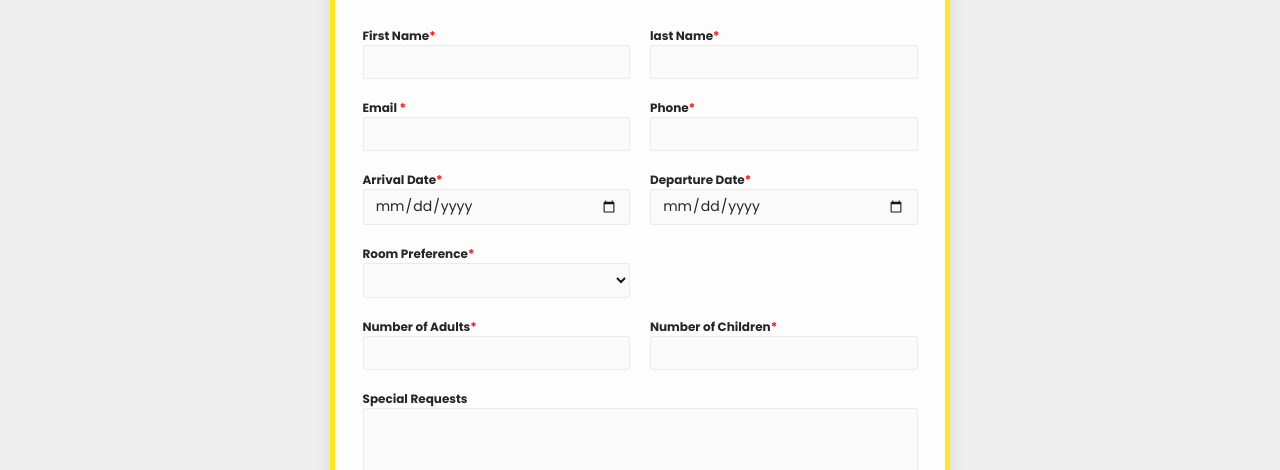
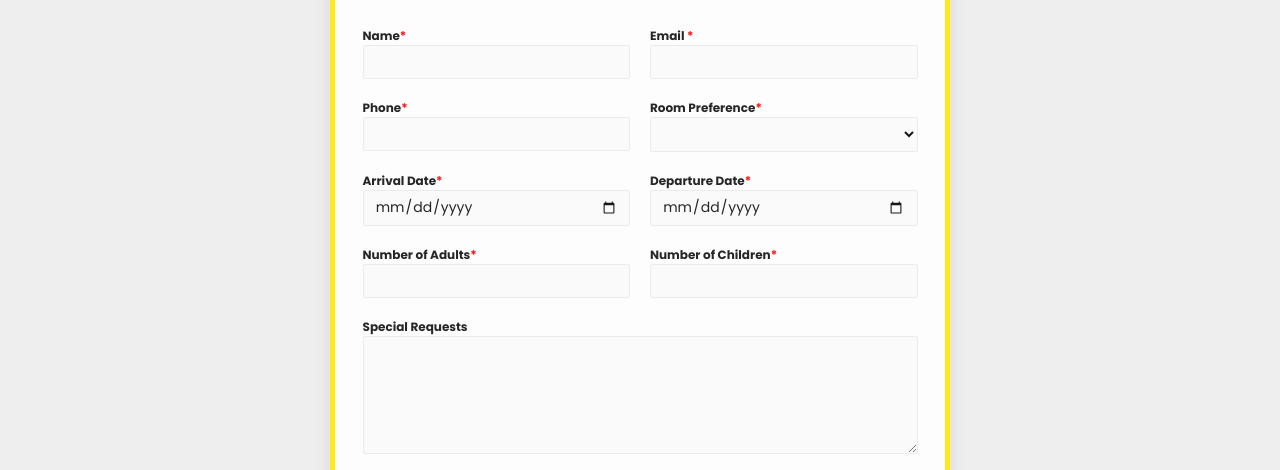
Before and after one commit to spidroid3810/hotel1.io, a plain HTML site: page booking.html in a window 1280 px wide. Shown: the part 330-800 px from the top of the page. Drawn offline with Linux system fonts and the light colour scheme.

Commit message:
Add files via upload

```diff
--- a/booking.html
+++ b/booking.html
@@ -37,12 +37,8 @@
      <h2 class="alert">Your Booking has been made <i class="fas fa-check-circle"></i></h2>
      <form id="bookForm">
      <p class="name-field">
-     <label>First Name<span>*</span></label>
+     <label>Name<span>*</span></label>
      <input type="text" name="name" id="name" required>
-     </p>
-     <p class="last-field">
-     <label>last Name<span>*</span></label>
-     <input type="text" name="last" id="last" required>
      </p>
      <p class="email-field">
      <label>Email <span>*</span></label>
@@ -152,18 +148,17 @@
 
  //Get value
  var name = getInputVal('name');
- var last = getInputVal('last');
  var email = getInputVal('email');
  var phone = getInputVal('phone');
+ var room = getInputVal('room');
  var arrival = getInputVal('arrival');
  var departure = getInputVal('departure');
- var room = getInputVal('room');
  var adults = getInputVal('adults');
  var child = getInputVal('child');
  var message = getInputVal('message');
 
  // Save message
- saveMessage(name, last, email, phone,arrival,departure,room,adults,child, message);
+ saveMessage(name, email, phone,room,arrival,departure,adults,child, message);
 
  // Show alert
  document.querySelector('.alert').style.display = 'block';
@@ -183,16 +178,15 @@
  }
 
  // Save message to firebase
- function saveMessage(name, last, email, phone, arrival, departure, room, adults, child, message){
+ function saveMessage(name, email, phone, room, arrival, departure, adults, child, message){
  var newMessageRef = messagesRef.push();
  newMessageRef.set({
  name: name,
- last: last,
  email: email,
  phone: phone,
+ room: room,
  arrival: arrival,
  departure: departure,
- room: room,
  adults: adults,
  child: child,
  message: message
--- a/style.css
+++ b/style.css
@@ -381,12 +381,11 @@ text-align: center;
  grid-gap: 20px;
  grid-template-areas:
  'name'
- 'last'
  'email'
  'phone'
+ 'room'
  'arrival'
  'departure'
- 'room'
  'adults'
  'child'
  'message';
@@ -421,11 +420,6 @@ text-align: center;
  grid-column: 1 / 3;
  }
 
- .last-field {
- grid-area: last;
- grid-column: 1 / 3;
- }
-
  .email-field {
  grid-area: email;
  grid-column: 1 / 3;
@@ -433,6 +427,11 @@ text-align: center;
 
  .phone-field {
  grid-area: phone;
+ grid-column: 1 / 3;
+ }
+
+ .room-field {
+ grid-area: room;
  grid-column: 1 / 3;
  }
 
@@ -447,10 +446,6 @@ text-align: center;
  grid-column: 1 / 3;
  }
 
- .room-field {
- grid-area: room;
- grid-column: 1 / 3;
- }
 
  .adults-field {
  grid-area: adults;
@@ -581,10 +576,9 @@ text-align: center;
  #bookForm {
  grid-template-columns: 1fr 1fr;
  grid-template-areas:
- 'name last'
- 'email phone'
+ 'name email'
+ 'phone room'
  'arrival departure'
- 'room  room'
  'adults child'
  'message message';
  }
@@ -594,18 +588,18 @@ text-align: center;
  grid-column: 1 / 2;
  }
 
- .last-field {
- grid-area: last;
- grid-column: 2 / 2;
- }
-
  .email-field {
  grid-area: email;
- grid-column: 1 / 2;
+ grid-column: 2 / 2;
  }
 
  .phone-field {
  grid-area: phone;
+ grid-column: 1 / 2;
+ }
+
+ .room-field {
+ grid-area: room;
  grid-column: 2 / 2;
  }
 
@@ -617,11 +611,6 @@ text-align: center;
  .departure-field {
  grid-area: departure;
  grid-column: 2 / 3;
- }
-
- .room-field {
- grid-area: room;
- grid-column: 1 / 2;
  }
 
  .adults-field {
```
